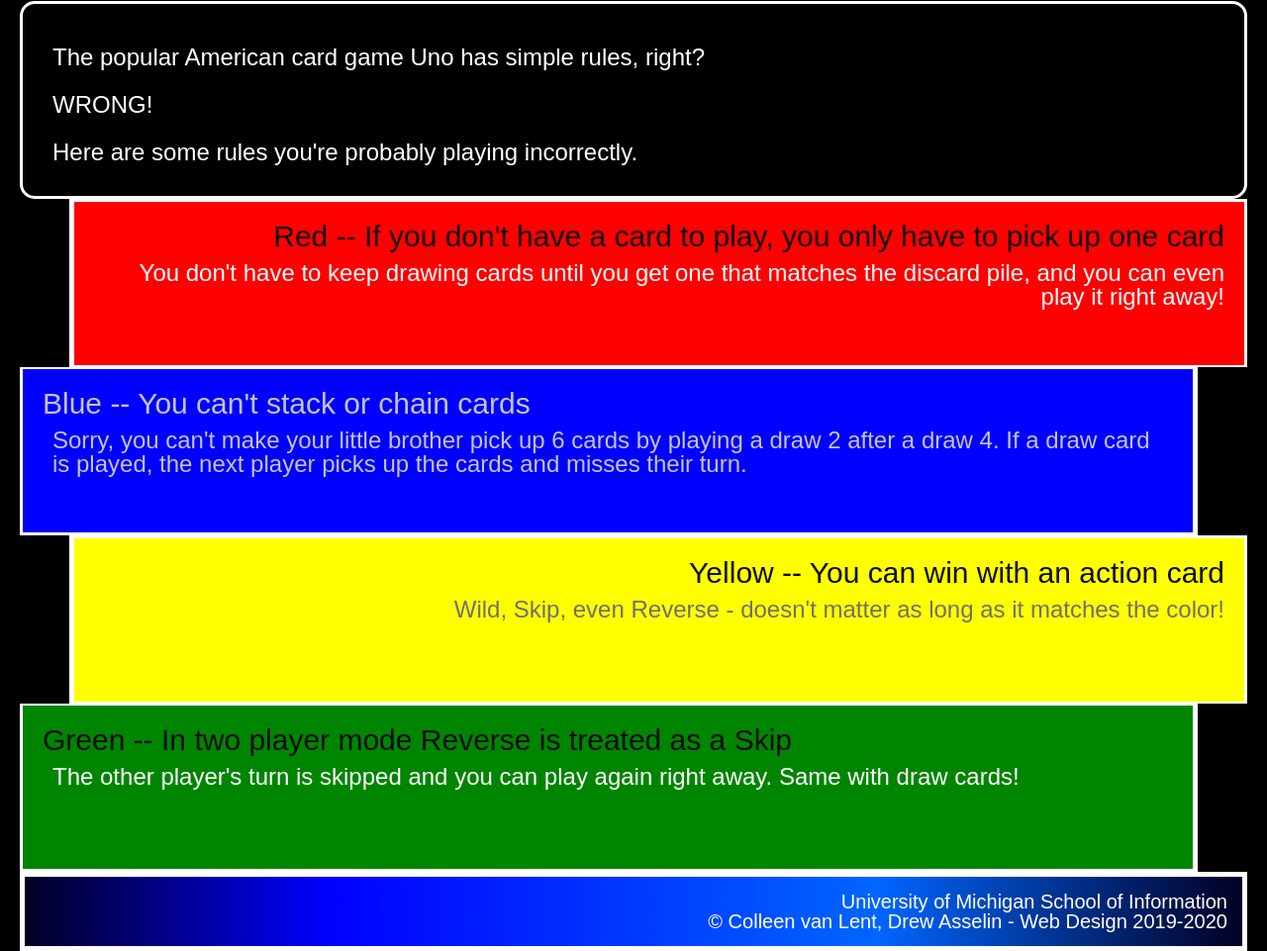
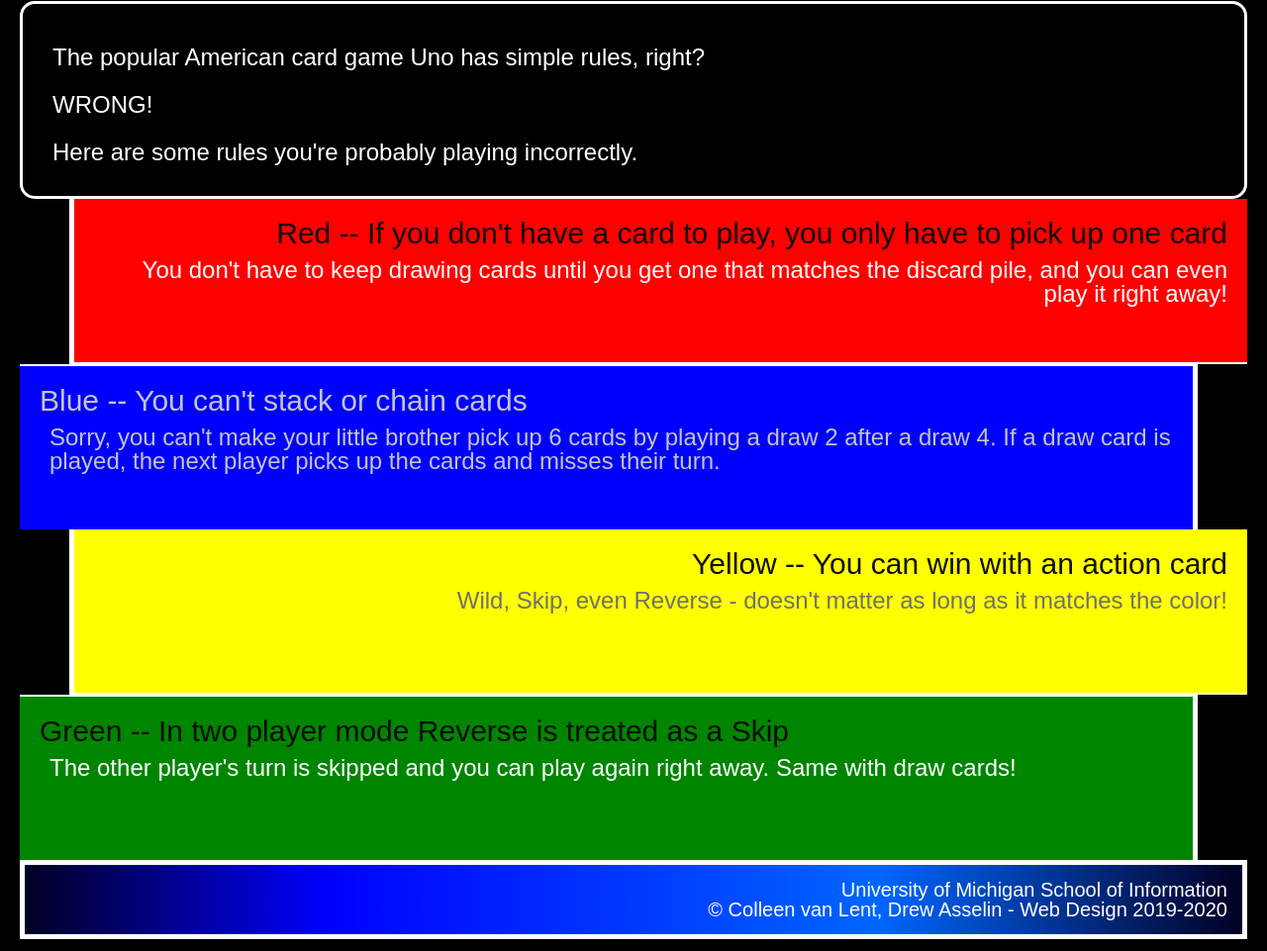
Before and after one commit to apoorv4120/hw2_w24, a plain HTML site: page index.html in a window 1280 px wide. Shown: the part 327-1288 px from the top of the page at 99% size. Drawn offline with Linux system fonts and the light colour scheme.

Commit message:
Add files via upload

```diff
--- a/css/style.css
+++ b/css/style.css
@@ -45,7 +45,9 @@ div.red {
     text-align: right;
     margin-left: 50px;
     border-bottom: 2px solid #ffffff;
-    border-left: 5px solid #ffffff
+    border-left: 5px solid #ffffff;
+    border-top: 0;
+    border-right: 0;
 }
 
 div.blue {
@@ -54,6 +56,8 @@ div.blue {
     margin-right: 50px;
     border-top: 2px solid #ffffff;
     border-right: 5px solid #ffffff;
+    border-bottom: 0;
+    border-left: 0;
     color: #c4c4c4;
 }
 
@@ -68,6 +72,8 @@ div.yellow {
     margin-left: 50px;
     border-bottom: 2px solid #ffffff;
     border-left: 5px solid #ffffff;
+    border-top: 0;
+    border-right: 0;
     color: #707070;
 }
 
@@ -77,6 +83,8 @@ div.green {
     margin-right: 50px;
     border-top: 2px solid #ffffff;
     border-right: 5px solid #ffffff;
+    border-bottom: 0;
+    border-left: 0;
 }
 
 footer {
```
